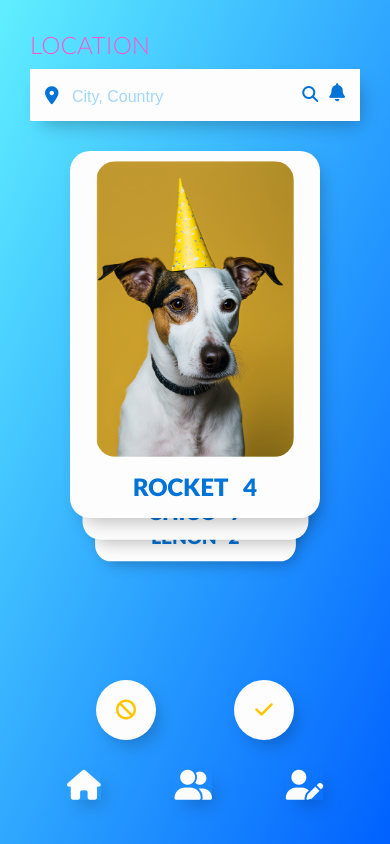
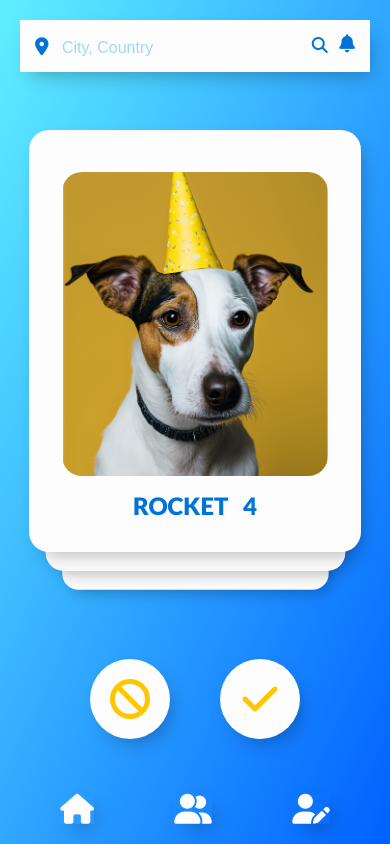
Before and after one commit to pilibdau/bark-match-draft-02, a website: page index.html in a window 390 px wide. Drawn offline with Linux system fonts and the light colour scheme.

Commit message:
Done with the layout for the day

```diff
--- a/index.html
+++ b/index.html
@@ -16,7 +16,6 @@
 
 <body>
     <div class="content__container">
-        <div class="header">Location</div>
         <section class="searchbar__container">
             <div class="searchbar">
                 <i class="fa-solid fa-location-dot"></i>
--- a/sass/base/_typography.scss
+++ b/sass/base/_typography.scss
@@ -3,12 +3,6 @@
     font-size: 1.8rem;
 }
 
-.header {
-    font-size: 2.4rem;
-    font-weight: 300;
-    text-transform: uppercase;
-    color: var(--accent-pink);
-}
 
 ::placeholder {
     color:var(--primary-light);
--- a/sass/components/_cards.scss
+++ b/sass/components/_cards.scss
@@ -1,5 +1,4 @@
 .card {
-
     background-color: var(--white);
     border-radius: var(--radius);
     margin: 2rem auto;
@@ -9,7 +8,8 @@
     flex-direction: column;
     align-items: center;
     padding-top: 2rem;
-    width: 80%;
+    width: 100%;
+    height: 50vh;
 
     &--detail__container {
         margin: 1.5rem 0;
@@ -31,18 +31,36 @@
 
     &:nth-child(2){
         z-index: 2;
-        transform: translateY(4rem) scale(90%);
+        transform: translateY(6rem) scale(90%);
     }
 
     &:nth-child(3){
         z-index: 1;
-        transform: translateY(8rem) scale(80%);
+        transform: translateY(12rem) scale(80%);
     }
 }
 
 @media screen and (max-width: 420px) {
     .card {
-        padding: 0.2rem;
-        padding-top: 1rem;
+        padding: 0;
+        padding-top: 5vh;
+
+        &:nth-child(2){
+            z-index: 2;
+            transform: translateY(4rem) scale(90%);
+        }
+
+        &:nth-child(3){
+            z-index: 1;
+            transform: translateY(8rem) scale(80%);
+        }
+    }
+
+}
+
+@media screen and (max-width: 420px) and (max-height: 700px) {
+    .card {
+        width: 90%;
+        height: 80vw;
     }
 }
--- a/sass/components/_swipe.scss
+++ b/sass/components/_swipe.scss
@@ -1,12 +1,12 @@
 .swipe {
     background-color: var(--white);
     border-radius: 100rem;
-    width: 8rem;
-    height: 8rem;
+    width: 12rem;
+    height: 12rem;
     display: flex;
     align-items: center;
     justify-content: center;
-    font-size: 4rem;
+    font-size: 8rem;
     margin-bottom: 1rem;
     color: var(--secondary-dark);
     box-shadow: var(--box-shadow);
@@ -20,3 +20,11 @@
         font-size: 2rem;
     }
 }
+
+@media screen and (max-width: 420px) and (min-height:800px){
+    .swipe {
+        width: 8rem;
+        height: 8rem;
+        font-size: 4rem;
+    }
+}
--- a/sass/layout/_containers.scss
+++ b/sass/layout/_containers.scss
@@ -1,9 +1,13 @@
+
 .content__container {
-    margin: auto;
-    width: 39rem;
+    margin: 3rem auto;
+    max-width: 60rem;
     background-image: linear-gradient(to right bottom, #60efff, #0061ff);
-    padding: 3rem;
-    height: 100rem;
+    padding: 2rem;
+    height: 120rem;
+    display: flex;
+    flex-flow: column;
+    justify-content: space-between;
 }
 
 .searchbar__container {
@@ -11,7 +15,7 @@
     display: flex;
     justify-content: space-between;
     padding: 1.5rem;
-    margin: 1rem 0;
+    margin-bottom: 1rem;
     color:var(--primary-dark);
     box-shadow: var(--box-shadow);
 }
@@ -22,12 +26,12 @@
 
 .cards__container {
     width: 90%;
-    margin: auto;
+    margin:auto;
     border-radius: var(--radius);
     position: relative;
-    height: 65rem;
     display: flex;
     justify-content: center;
+    align-items: center;
 }
 
 .navbar__container {
@@ -44,8 +48,8 @@
 .swipe__container {
     display: flex;
     width: 60%;
-    margin:auto;
-    margin-bottom: 2rem;
+    margin:2rem auto;
+
     display: flex;
     justify-content: space-between;
 }
@@ -56,15 +60,26 @@
     justify-content: space-between;
 }
 
-@media screen and (max-width: 420px) {
+@media screen and (max-width: 420px){
     .content__container {
-        width: 100vw;
+        max-width: 100vw;
         max-height: 100vh;
+        margin: 0;
     }
 
     .cards__container {
         width: 95%;
-        height: 65vh;
+        margin:60vw auto;
+        padding-bottom: 10vw;
     }
 
 }
+
+@media screen and (max-width: 420px) and (max-height: 700px) {
+    .cards__container {
+        height: 95vw;
+        margin: 0 auto;
+       margin-bottom: 25vw;
+       padding-top: 20vw;
+    }
+}
--- a/sass/layout/_images.scss
+++ b/sass/layout/_images.scss
@@ -9,6 +9,6 @@
 @media screen and (max-width: 420px) {
     img {
         width: auto;
-        height: 90%;
+        height: 20vh;
     }
 }
```
Also changed, not shown: css/style.css.
